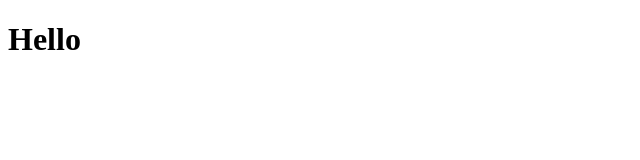
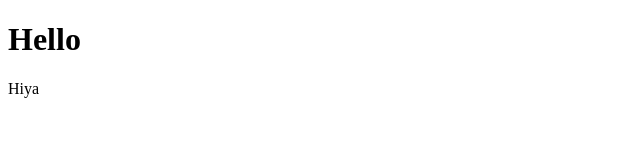
Before and after one commit to milesmorlock/git-test, a plain HTML site: page index.html in a window 1280 px wide. Shown: the full height of the page, 0-640 px from the left. Drawn offline with Linux system fonts and the light colour scheme.

Commit message:
Second Commit

```diff
--- a/index.html
+++ b/index.html
@@ -2,5 +2,6 @@
 <html>
     <body>
         <h1>Hello</h1>
+        <p>Hiya</p>
     </body>
 </html>
```
